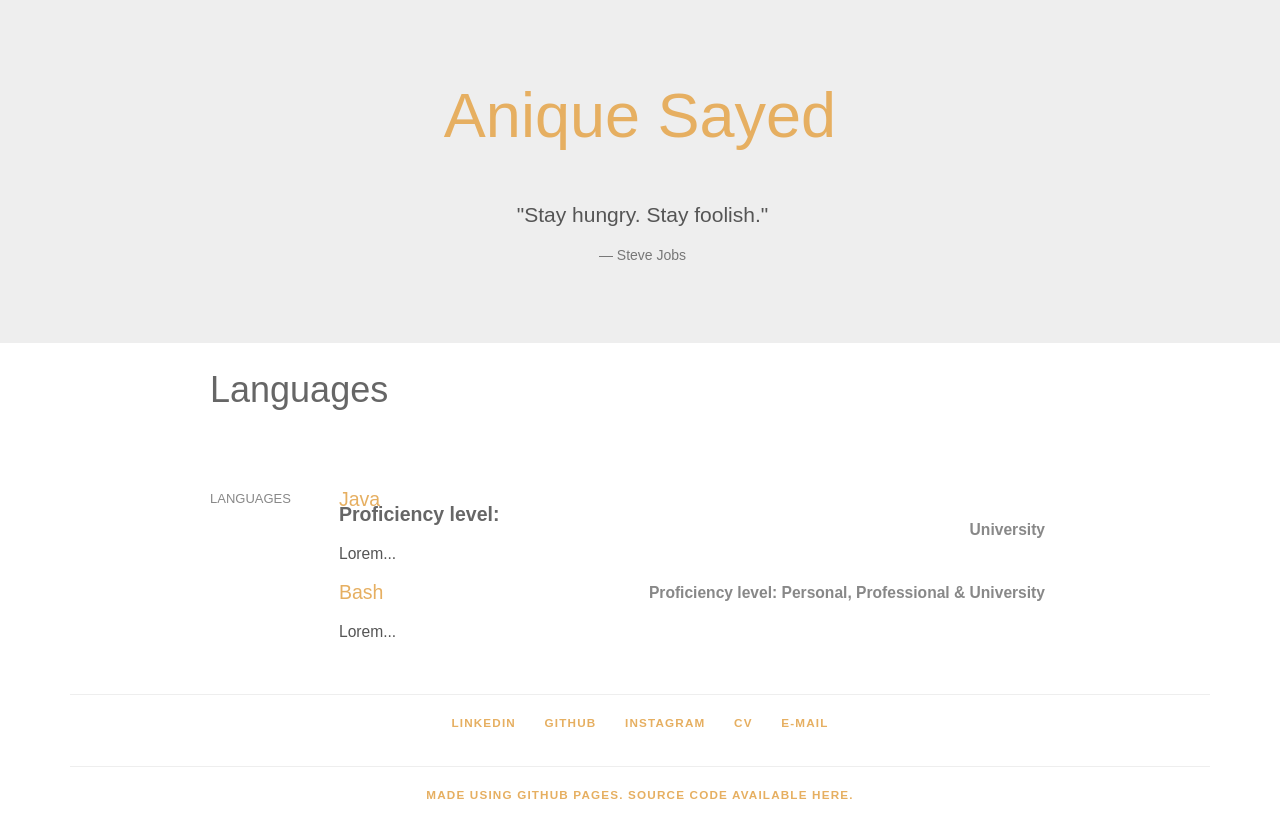
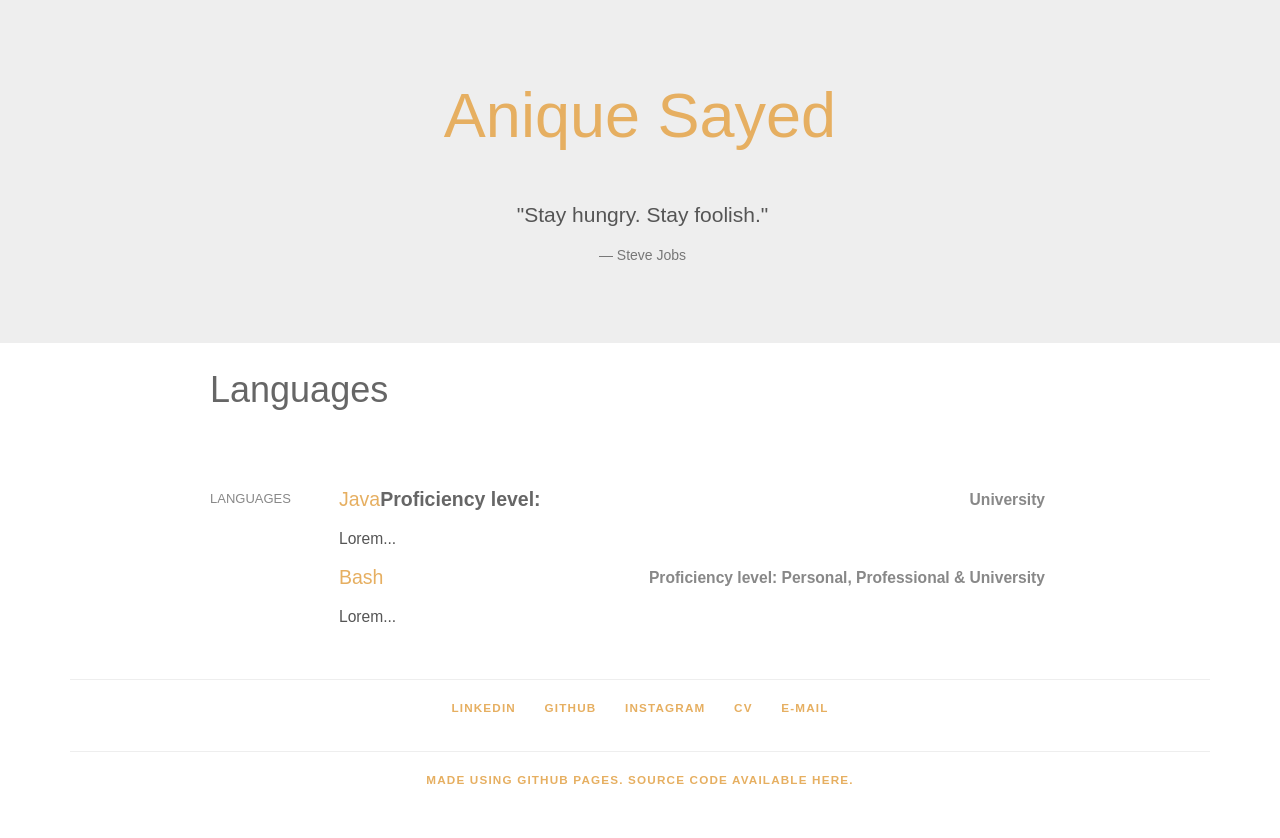
Before and after one commit to aniquesayed/aniquesayed.github.io, a Jekyll site: the page built from languages.html, in a window 1280 px wide. Shown: the top 838 px of the page. Built offline with Jekyll 4.4.1, drawn with Linux system fonts in a browser that asks for light colours; some web fonts are replaced.

Commit message:
editing languages page

```diff
--- a/languages.html
+++ b/languages.html
@@ -15,7 +15,7 @@
       </aside>
 
       <article>
-      <h3><a href="https://www.bt.com" target="_blank">Java</a><div>Proficiency level: </div><div class="date">University</div></h3>
+      <h3><a href="https://www.bt.com" target="_blank">Java</a>Proficiency level: <div class="date">University</div></h3>
         <p>Lorem...</p>
     </article>
 
```
